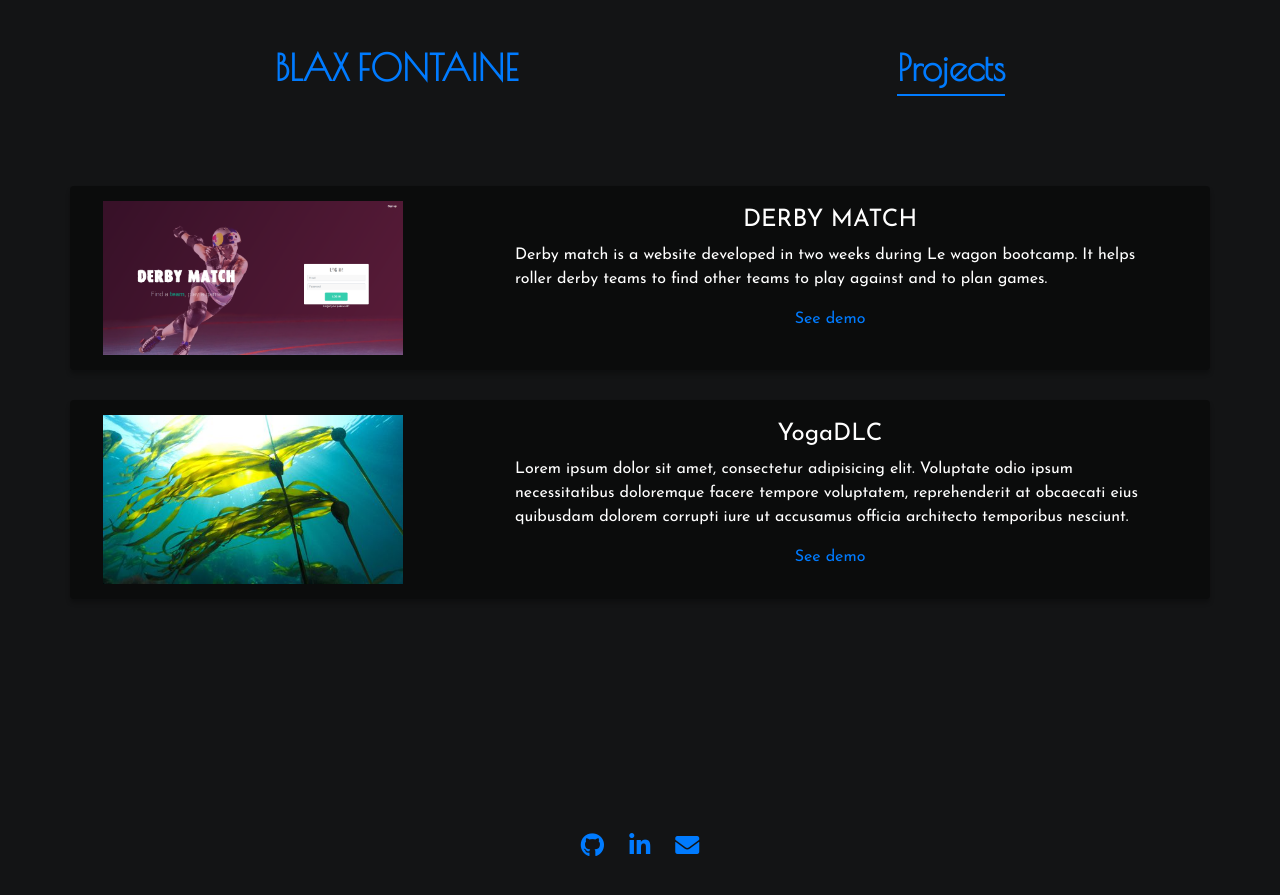
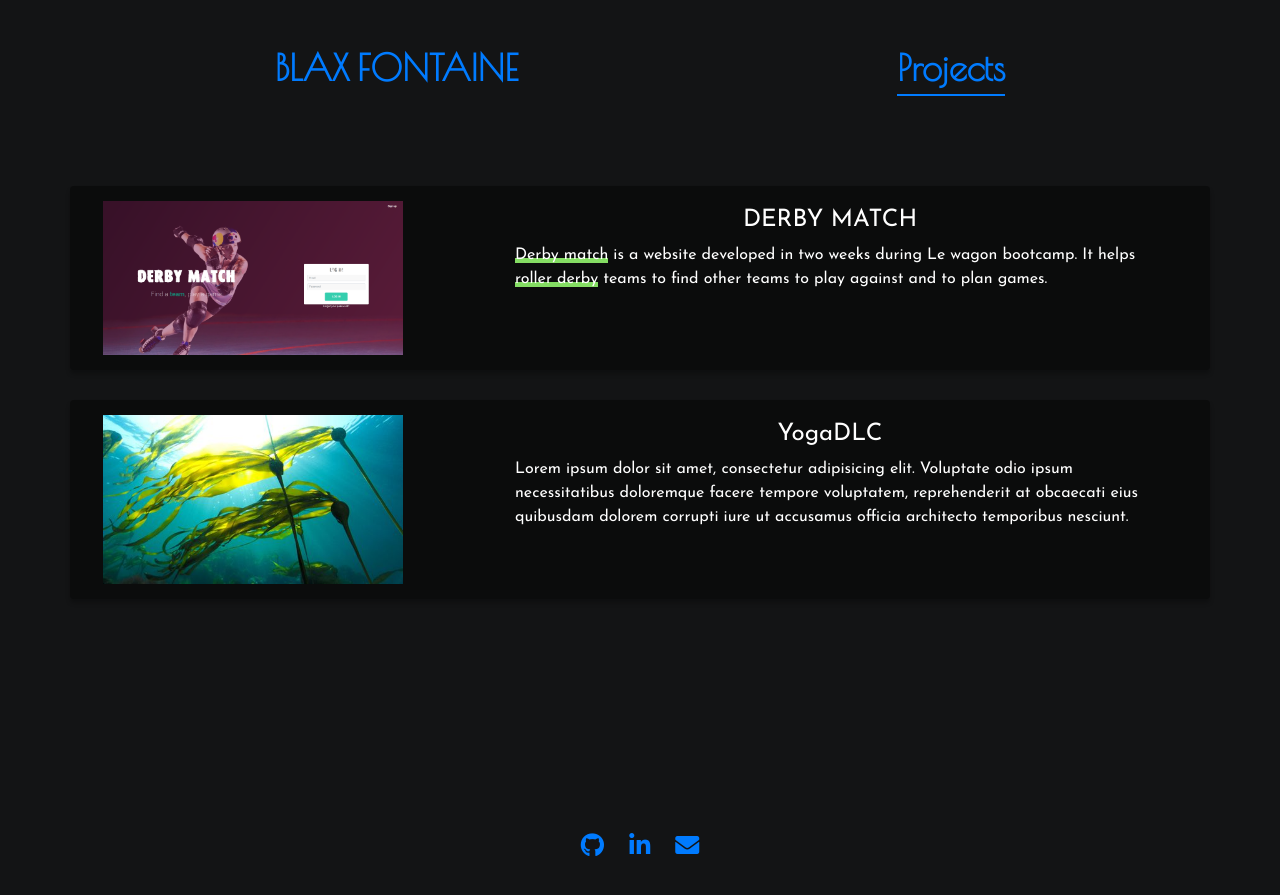
Before and after one commit to BlaxFontaine/myportfolio, a Jekyll site: the page built from projects.md, in a window 1280 px wide. Shown: the top 895 px of the page. Built offline with Jekyll 4.4.1, drawn with Linux system fonts in a browser that asks for light colours; some web fonts are replaced.

Commit message:
link animation

```diff
--- a/_data/projects.yml
+++ b/_data/projects.yml
@@ -1,10 +1,8 @@
 - name: DERBY MATCH
   img: assets/images/derby-match-home.png
-  description: Derby match is a website developed in two weeks during Le wagon bootcamp. It helps roller derby teams to find other teams to play against and to plan games.
-  link: https://youtu.be/HZ87deV1-pY?t=4431
+  description: <a href="https://youtu.be/HZ87deV1-pY?t=4431" class="link" target="_blank"><span>Derby match</span></a> is a website developed in two weeks during Le wagon bootcamp. It helps <a href="https://www.youtube.com/watch?list=PLgt96IetJvxItxb-jrDjDb6r_DQKgQ70l&v=OId6gTd2LCM" class="link" target="_blank"><span>roller derby</span></a> teams to find other teams to play against and to plan games.
   delay: 0.2s
 - name: YogaDLC
   img: assets/images/algue.jpg
   description: Lorem ipsum dolor sit amet, consectetur adipisicing elit. Voluptate odio ipsum necessitatibus doloremque facere tempore voluptatem, reprehenderit at obcaecati eius quibusdam dolorem corrupti iure ut accusamus officia architecto temporibus nesciunt.
-  link:
   delay: 0.3s
--- a/_layouts/projects.html
+++ b/_layouts/projects.html
@@ -14,7 +14,6 @@
           <div class="card-body">
             <h4>{{item.name}}</h4>
             <p class="text">{{item.description}}</p>
-            <a href="{{item.link}}" target="_blank">See demo</a>
           </div>
         </div>
       </div>
--- a/_sass/project.scss
+++ b/_sass/project.scss
@@ -3,8 +3,8 @@
   flex-wrap: wrap;
 }
 
-.card-container {
-  // margin-top: 30px;
+.row:hover {
+  border: red;
 }
 
 .row {
@@ -44,3 +44,30 @@
   animation: scaler ease-in-out 1;
   animation-duration: 0.4s;
 }
+
+.link{
+    // display: inline-block;
+    // padding: 5px 20px;
+    // font-size: 20px;
+    color: #fff;
+    // text-transform: uppercase;
+    overflow: hidden;
+    position: relative;
+}
+.link:hover{
+    text-decoration: none;
+  }
+
+.link span{
+    background-image: linear-gradient(to bottom, #0B0C0C 70%, transparent 70%), linear-gradient(to right, #ef5a8c 33%, #fc8db2 33%, #ffadc8 66%, #84dd63 66%);
+    background-size: 306% 100%;
+    background-position: 100% 0;
+    transition: 0.5s background-position;
+    color: #fff;
+}
+.link:hover span {
+  background-position: 0;
+}
+// @media only screen and (max-width: 767px){
+//     .link{ margin-bottom: 20px; }
+// }
```
